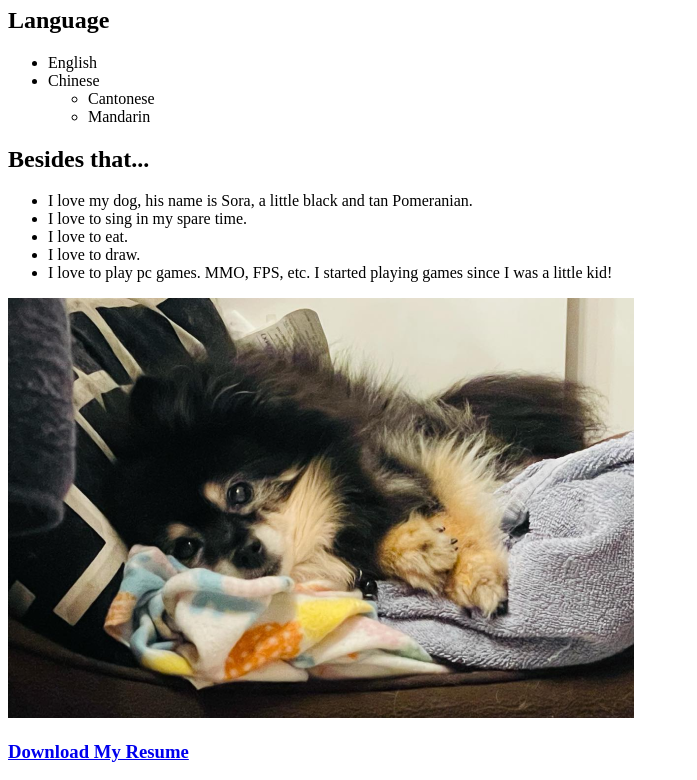
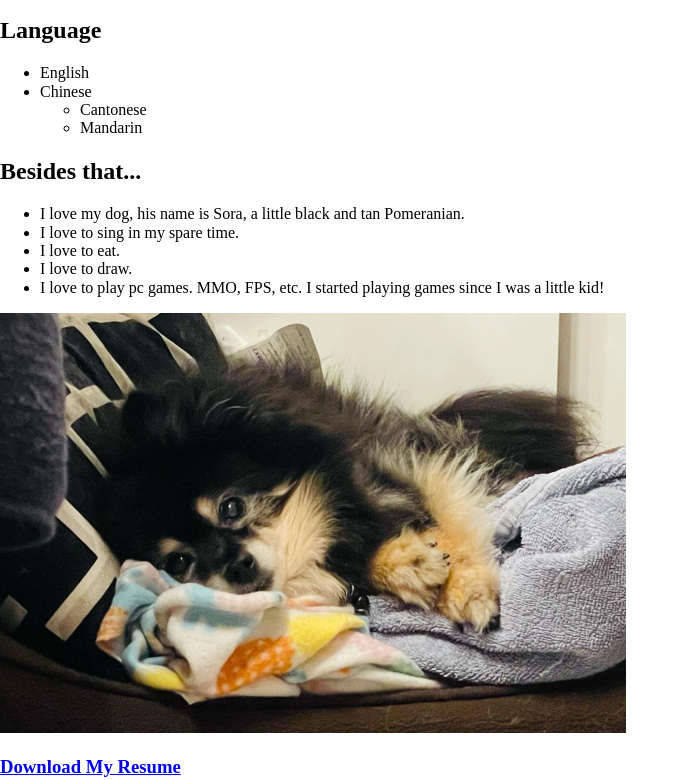
Before and after one commit to christykchan/portfolio-site, a plain HTML site: page about.html in a window 1280 px wide. Shown: the part 1858-2638 px from the top of the page, without its empty margins (0-697 px from the left). Drawn offline with nearby package versions, Linux system fonts and the light colour scheme.

```diff
--- a/about.html
+++ b/about.html
@@ -1,5 +1,12 @@
 <!DOCTYPE HTML>
 <html>
+
+<head>
+
+  <head>
+    <meta charset="utf-8">
+    <link rel="stylesheet" type="text/css" href="https://necolas.github.io/normalize.css/8.0.1/normalize.css">
+    <link rel="stylesheet" type="text/css" href="css/style.css">
 
     <head>
       <link href="img/aboutme/favicon.ico.png" rel="shortcut icon">
```
Lines whose indentation alone changed are shown as unchanged.
